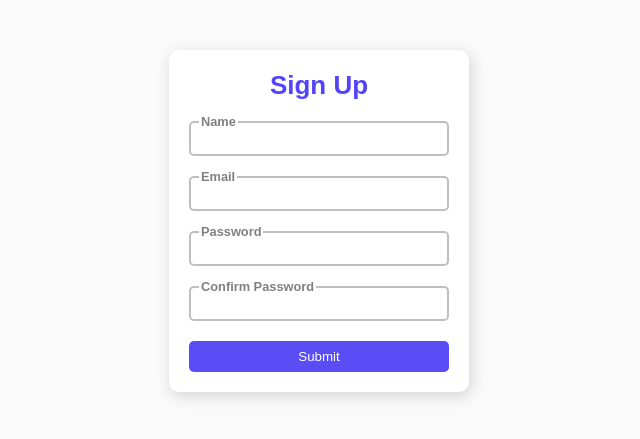
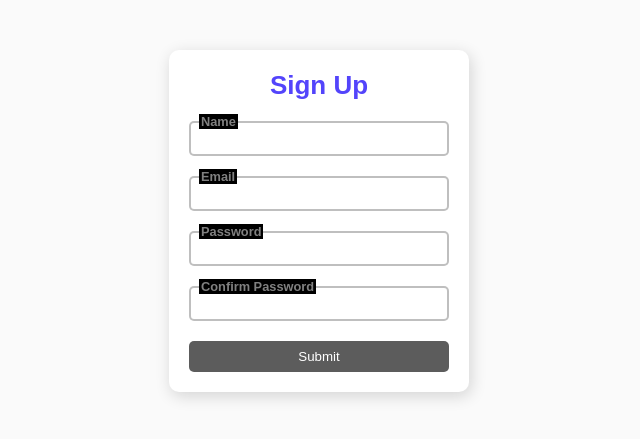
Before and after one commit to JinuSaju/Web-Forms, a plain HTML site: page index.html in a window 1280 px wide. Shown: the part 179-618 px from the top of the page, without its empty margins (321-961 px from the left). Drawn offline with Linux system fonts and the light colour scheme.

Commit message:
Update style.css

```diff
--- a/style.css
+++ b/style.css
@@ -49,7 +49,7 @@
       margin: 0;
     }
     .vc-input button{
-      background-color: rgb(91, 77, 245);
+      background-color: rgb(92, 92, 92);
       color: white;
       border-radius: 5px;
       border: none;
@@ -58,7 +58,7 @@
       transition: .15s;
     }
     .vc-input button:hover{
-      background-color:  rgb(72, 56, 246);
+      background-color:  rgb(66, 66, 66);
     }
     .vc-input p{
       position: relative;
@@ -67,7 +67,7 @@
       position: absolute;
       top :-7px;
       left: 10px;
-      background-color: white;
+      background-color: black;
       padding: 0 2px;
       font-size: .8rem;
       font-weight: bold;
```
